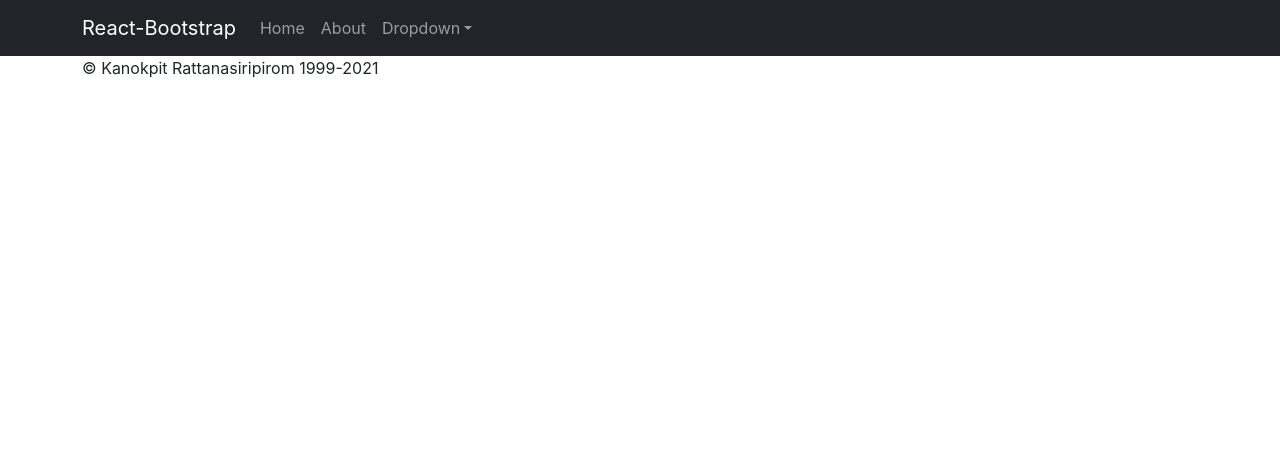
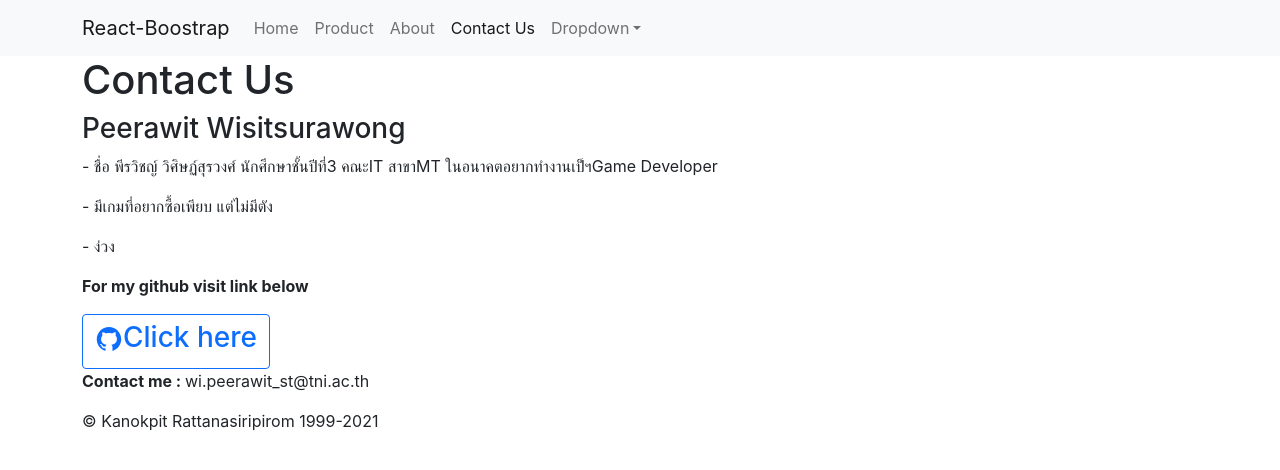
Before and after one commit to Kanokpit165/react-online, a React (Create React App) app: page /contact in a window 1280 px wide. Shown: the top 470 px of the page. Built offline with nearby package versions, Linux system fonts and the light colour scheme.

Commit message:
Week 5 Test 2

```diff
--- a/package.json
+++ b/package.json
@@ -6,6 +6,7 @@
     "@testing-library/jest-dom": "^5.15.0",
     "@testing-library/react": "^11.2.7",
     "@testing-library/user-event": "^12.8.3",
+    "axios": "^0.24.0",
     "bootstrap": "^5.1.3",
     "react": "^17.0.2",
     "react-bootstrap": "^2.0.3",
--- a/src/App.js
+++ b/src/App.js
@@ -1,29 +1,31 @@
-import React from 'react'
-import { render } from 'react-dom'
+import React from "react";
+import Footer from "./components/Footer";
+import NavBar from "./components/NavBar";
+import HomePage from "./pages/HomePage";
 import {
    BrowserRouter as Router,
+   Switch,
    Route,
-  Switch
-} from 'react-router-dom'
-import NavBar from './components/NavBar'
-import HomePage from './pages/HomePage'
-import AboutPage from './pages/AboutPage'
-import Footer from './components/Footer'
+   //Link
+ } from "react-router-dom";
+ import AboutPage from "./pages/AboutPage";
+ import ProductPage from "./pages/ProductPage";
+ import ContactUs from "./pages/ContactUs";
+ import DetailPage from "./pages/DetailPage";
+
  function App() {
    return (
     <Router>
-      <NavBar />
+      <NavBar/>
        <Switch>
-        <Route exact path="/">
-          <HomePage />
-        </Route>
-        <Route path="/about">
-          <AboutPage />
-        </Route>
+         <Route exact path='/'><HomePage/></Route>
+         <Route path='/about'><AboutPage/></Route>
+         <Route path='/product'><ProductPage/></Route>
+         <Route path='/contact'><ContactUs/></Route>
+         <Route path='/detail'><DetailPage/></Route>
        </Switch>
-      <Footer />
+       <Footer/>
      </Router>
-  )
+  );
 }
-
-export default App
+export default App;
--- a/src/components/NavBar.js
+++ b/src/components/NavBar.js
@@ -1,46 +1,34 @@
 import React from 'react'
-import { Container, Nav, Navbar, NavDropdown } from 'react-bootstrap'
-import { NavLink } from 'react-router-dom'
-const NavBar = () => {
+import {Navbar, Nav, NavDropdown, Container} from 'react-bootstrap'
+import {NavLink} from "react-router-dom"
+function NavBar() {
     return (
-    <Navbar bg="dark" variant="dark" expand="md">
+        <div>
+            <Navbar bg="light" expand="lg">
                 <Container>
-         {/* <Navbar.Brand href="#home">React-Bootstrap</Navbar.Brand> */}
-         <NavLink to="/" className="navbar-brand" exact>
-          React-Bootstrap
-        </NavLink>
+                    {/*<Navbar.Brand href="#home">React-Bootstrap</Navbar.Brand>*/}
+                    <NavLink className="navbar-brand" exact to="/">React-Boostrap</NavLink>
                     <Navbar.Toggle aria-controls="basic-navbar-nav" />
                     <Navbar.Collapse id="basic-navbar-nav">
                          <Nav className="me-auto">
-          <NavLink
-              className="nav-link"
-              activeClassName="active"
-              to="/"
-              exact>
-              Home
-            </NavLink>
-            <NavLink
-              className="nav-link"
-              activeClassName="active"
-              to="/about"
-              exact>
-              About
-            </NavLink>
+                             {/*<Nav.Link href="#home">Home</Nav.Link>*/}
+                             <NavLink className="nav-link" activeClassName="active" exact to="/">Home</NavLink>
+                             <NavLink className="nav-link" activeClassName="active" to="/product">Product</NavLink>
+                             {/*<Nav.Link href="#link">Link</Nav.Link>*/}
+                             <NavLink className="nav-link" activeClassName="active" to="/about">About</NavLink>
+                             <NavLink className="nav-link" activeClassName="active" to="/contact">Contact Us</NavLink>
                              <NavDropdown title="Dropdown" id="basic-nav-dropdown">
                                  <NavDropdown.Item href="#action/3.1">Action</NavDropdown.Item>
-              <NavDropdown.Item href="#action/3.2">
-                Another action
-              </NavDropdown.Item>
+                                 <NavDropdown.Item href="#action/3.2">Another action</NavDropdown.Item>
                                 <NavDropdown.Item href="#action/3.3">Something</NavDropdown.Item>
                                 <NavDropdown.Divider />
-              <NavDropdown.Item href="#action/3.4">
-                Separated link
-              </NavDropdown.Item>
+                                <NavDropdown.Item href="#action/3.4">Separated link</NavDropdown.Item>
                             </NavDropdown>
                         </Nav>
                     </Navbar.Collapse>
                 </Container>
             </Navbar>
+        </div>
     )
 }
 export default NavBar
--- a/src/pages/AboutPage.js
+++ b/src/pages/AboutPage.js
@@ -1,16 +1,30 @@
 import React from 'react'
+ import axios from 'axios'
 
  const AboutPage = () => {
+
+     const [version, setVersion] = React.useState("")
+     const getData = async() => {
+             const resp = await axios.get('https://api.codingthailand.com/api/version')
+             //console.log(resp.data.data.version)
+             setVersion(resp.data.data.version)
+         }
+     React.useEffect(() =>{
+
+
+
+         getData()
+     },[])
+
      return (
          <div className="container">
              <div className="row">
-              <div className="col-md-12">
+             <div className="col-md-12 mt-2">
                      <h2>About</h2>
+                     <p>Backend API Version {version}</p>
                  </div>
              </div>
          </div>
-  );
+    )
 }
-
-
 export default AboutPage
--- /dev/null
+++ b/src/pages/ContactUs.js
@@ -0,0 +1,22 @@
+import React from 'react'
+ import {Button} from "react-bootstrap"
+ import { AiFillGithub } from "react-icons/ai";
+
+ const ContactUs = () => {
+     const name = "Peerawit Wisitsurawong"
+
+     return (
+         <div className="container">
+             <h1>Contact Us</h1>
+             <h3>{name}</h3>
+             <p>- ชื่อ พีรวิชญ์ วิศิษฏ์สุรวงศ์ นักศึกษาชั้นปีที่3 คณะIT สาขาMT ในอนาคตอยากทำงานเป็ฯGame Developer</p>
+             <p>- มีเกมที่อยากซื้อเพียบ แต่ไม่มีตัง</p>
+             <p>- ง่วง</p>
+             <p><b>For my github visit link below</b></p>
+             <Button variant="outline-primary" href="https://github.com/peerawitWisit"><h3><AiFillGithub/>Click here</h3></Button>
+             <p><b>Contact me : </b>wi.peerawit_st@tni.ac.th</p>
+         </div>
+     )
+ }
+
+ export default ContactUs
--- /dev/null
+++ b/src/pages/DetailPage.js
@@ -0,0 +1,15 @@
+import React from 'react'
+
+ const DetailPage = () => {
+     return (
+         <div className="container">
+             <div className="row">
+                 <div className="col-md-12 mt-2">
+                     <h2>Detail Page</h2>
+                 </div>
+             </div>
+         </div>
+     )
+ }
+
+ export default DetailPage
--- /dev/null
+++ b/src/pages/ProductPage.js
@@ -0,0 +1,92 @@
+import axios from 'axios'
+ import React from 'react'
+ import {Table, Image, Badge, Spinner, Button} from "react-bootstrap"
+ import { BiCommentDetail } from "react-icons/bi";
+
+ const ProductPage = () => {
+
+     const [product, setProduct] = React.useState([])
+
+     const [loading, setLoading] = React.useState(false)
+
+     const [error, setError] = React.useState(null)
+
+     const getData = async() => {
+         try{
+             setLoading(true) //เริ่มหมุน
+             const resp = await axios.get('https://api.codingthailand.com/api/course')
+             //console.log(resp.data)
+             setProduct(resp.data.data)
+         } catch(error){
+             //console.log(error.response)
+             setError(error)
+         } finally {
+             setLoading(false)//หยุดหมุน
+         }
+     }
+
+     React.useEffect(() => {
+         getData()
+     }, [])
+
+     if(loading === true){
+         return(
+             <div className="text-center mt-5">
+                 <Spinner animation="border" variant="danger" />
+             </div>
+         )
+     }
+
+     if(error){
+         return(
+             <div className="text-center mt-5 text-danger">
+                 <h4>Error for API ,Please try again</h4>
+                 <p>{error.response.data.message}</p>
+             </div>
+         )
+     }
+
+     return (
+         <div className="container">
+             <div className="row">
+                 <div className="col-md-12 mt-2">
+                     <h2>Product Page</h2>
+                     <Table striped bordered hover>
+                         <thead>
+                             <tr>
+                                 <th>ID</th>
+                                 <th>Title</th>
+                                 <th>Detail</th>
+                                 <th>Created Date</th>
+                                 <th>View</th>
+                                 <th>Picture</th>
+                                 <th>Detail</th>
+                             </tr>
+                         </thead>
+                         <tbody>
+                             {
+                                 product.map((p,index) =>{
+                                     return (
+                                         <tr key={p.id}>
+                                             <td>{p.id}</td>
+                                             <td>{p.title}</td>
+                                             <td>{p.detail}</td>
+                                             <td>{p.date}</td>
+                                             {/*<td>{p.view}</td>*/}
+                                             <td><Badge variant="danger">{p.view}</Badge></td>
+                                             {/*<td>{p.picture}</td>*/}
+                                             <td><Image src={p.picture} rounded width = {60} /></td>
+                                             <td className="text-center"><Button variant="outline-info" href='/detail'>Click<BiCommentDetail/></Button></td>
+                                         </tr>
+                                     )
+                                 })
+                             }
+                         </tbody>
+                     </Table>
+                 </div>
+             </div>
+         </div>
+     )
+ }
+
+ export default ProductPage
```
Also changed, not shown: 1 other file (tests, documents, lock files or other folders). Lines whose indentation alone changed are shown as unchanged.
